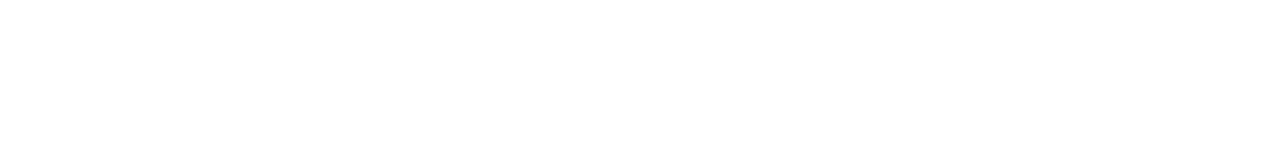
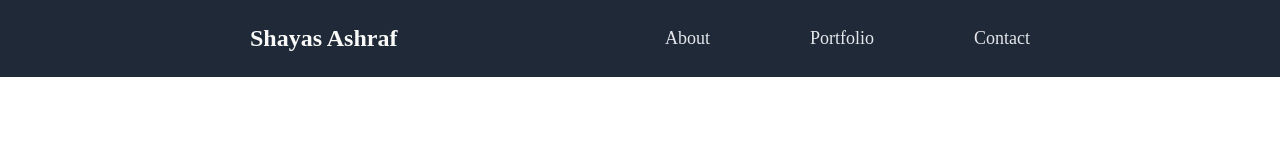
Before and after one commit to shayasgit/landing-page, a plain HTML site: page index.html in a window 1280 px wide. Drawn offline with Linux system fonts and the light colour scheme.

Commit message:
Hero Header Section
Navigation links and Header Logo added with indented Design

```diff
--- a/index.html
+++ b/index.html
@@ -7,6 +7,15 @@
     <link rel="stylesheet" href="styles/style.css">
 </head>
 <body>
-
+    <header class="container">
+        <nav>
+            <h1>Shayas Ashraf</h1>
+            <ul>
+                <li><a href="#">About</a></li>
+                <li><a href="#">Portfolio</a></li>
+                <li><a href="#">Contact</a></li>
+            </ul>
+        </nav>
+    </header>
 </body>
 </html>
--- a/styles/style.css
+++ b/styles/style.css
@@ -0,0 +1,41 @@
+body {
+    width: 100%;
+    padding: 0;
+    margin: 0;
+}
+
+.container {
+    padding: 25px 250px;
+}
+
+header {
+    background-color: #1f2937;
+}
+
+header nav {
+    display: flex;
+}
+
+header h1 {
+    padding: 0;
+    margin: 0;
+    color: #f9faf8;
+    font-size: 24px;
+    font-weight: bold;
+    margin-right: auto;
+}
+
+header ul {
+    list-style: none;
+    padding: 0;
+    margin: 0;
+    display: flex;
+    align-items: center;
+    gap: 100px;
+}
+
+header ul a {
+    color: #e5e7eb;
+    font-size: 18px;
+    text-decoration: none;
+}
```
